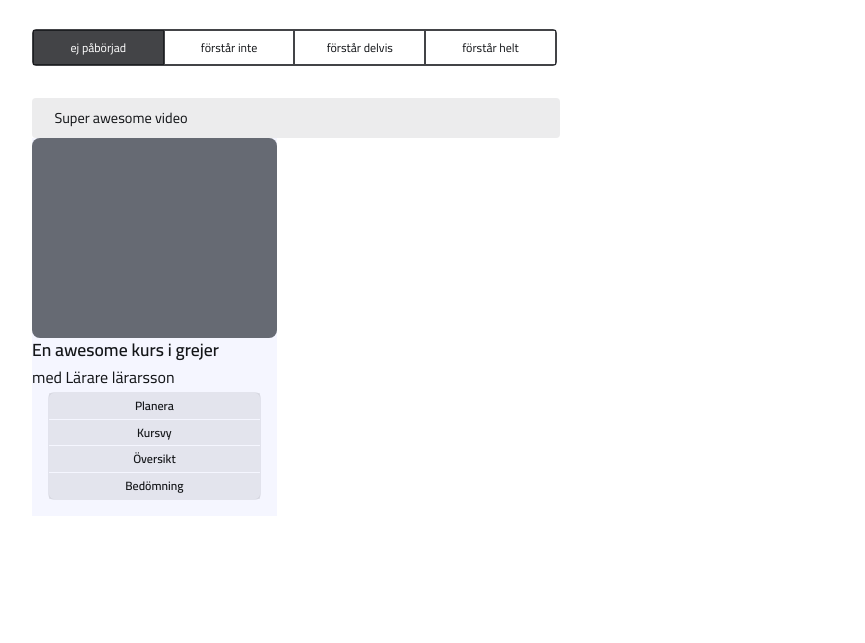
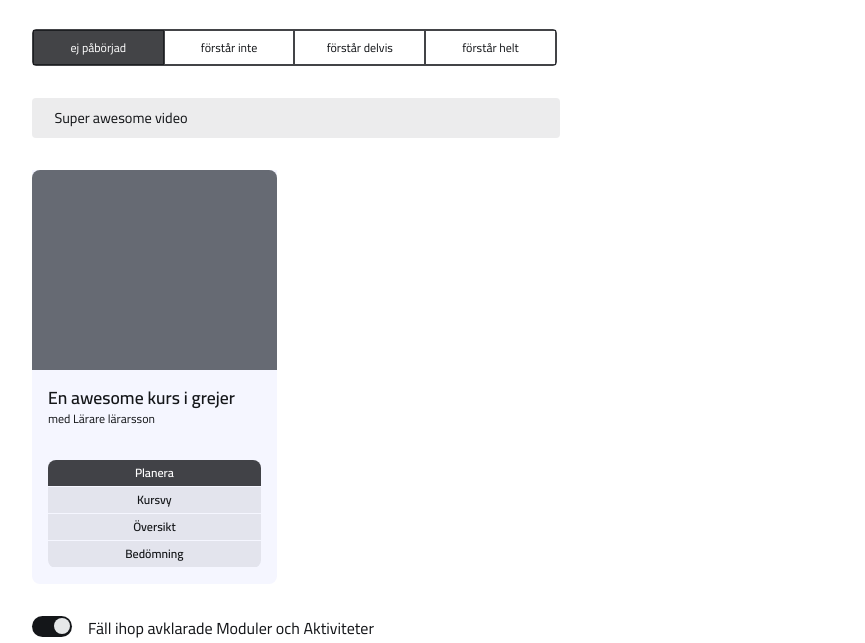
Before and after one commit to fabiolapoblete/component-excercise, a plain HTML site: page index.html in a window 1280 px wide. Shown: the part 277-920 px from the top of the page, without its empty margins (8-873 px from the left). Before the commit the page ends 880 px from the top, so only its background shows below. Drawn offline with Linux system fonts and the light colour scheme; some icons are missing.

Commit message:
toggle-done

```diff
--- a/index.html
+++ b/index.html
@@ -68,15 +68,28 @@
 
       <div class="course-card">
         <figure class="course-card__figure"></figure>
-        <h4>En awesome kurs i grejer</h4>
-        <figcaption class="course-card__figcaption">
-          med Lärare lärarsson
-        </figcaption>
-        <section class="course-card__list">
-          <p class="option active">Planera</p>
-          <p class="option">Kursvy</p>
-          <p class="option">Översikt</p>
-          <p class="option">Bedömning</p>
+        <section class="main">
+          <section class="course-card__info">
+            <h4>En awesome kurs i grejer</h4>
+            <p>med Lärare lärarsson</p>
+          </section>
+          <section>
+            <ul class="course-card__list">
+              <li class="list__option--active">Planera</li>
+              <li class="list__option">Kursvy</li>
+              <li class="list__option">Översikt</li>
+              <li class="list__option">Bedömning</li>
+            </ul>
+          </section>
+        </section>
+      </div>
+
+      <div class="toggle-done">
+        <section class="toggle">
+          <div class="toggle__btn"></div>
+        </section>
+        <section class="toggle__text">
+          <p>Fäll ihop avklarade Moduler och Aktiviteter</p>
         </section>
       </div>
     </div>
--- a/style.css
+++ b/style.css
@@ -164,35 +164,78 @@ p {
 /*Link END*/
 
 /*Course card START*/
+    .course-card {
+        max-width: 15.3rem;
+        background-color: #F5F6FF;
+        border-bottom-left-radius: 0.5rem;
+        border-bottom-right-radius: 0.5rem;
+        margin-top: 2rem;
+    }
 
-.course-card {
-    max-width: 15.3rem;
-    background-color: #F5F6FF;
+    .course-card__figure {
+        min-height: 200px;
+        background-color: #666a73;
+        border-top-left-radius: 0.5rem;
+        border-top-right-radius: 0.5rem;
+    }
+
+    .main {
+        padding: 1rem;
+    }
+    .course-card__list {
+        list-style-type: none;
+        padding-left: 0;
+        text-align: center;
+        border-radius: 8px;
+        overflow: hidden;
+        margin-top: 2rem;
+    }
+
+    .list__option, .list__option--active {
+        font-weight: 600;
+        font-size: 12px;
+        line-height: 18px;
+        background-color: rgba(20, 22, 25, 0.08);
+        padding: 4px 0;
+        margin-bottom: 1px;
+    }
+
+    .list__option--active {
+        background-color: rgba(20, 22, 25, 0.8);
+        color: white;
+    }
+/*Course card END*/
+
+/*Toggle-done START*/
+
+.toggle-done {
+    margin-top: 2rem;
     display: flex;
-    flex-direction: column;
+    gap: 1rem;
 }
-.course-card__figure {
-    width: 100%;
-    height: 12.5rem;
-    background-color: #666A73;
-    border-radius: 0.5rem;
+.toggle {
+    width: 2.5rem;
+    height: 1.3rem;
+    background-color: #141619;
+    border-radius: 2.5rem;
+    display: flex;
+    justify-content: flex-end;
+    align-items: center;
+    padding: 2px;
 }
 
-.option {
-    font-weight: 600;
-    background-color: rgba(20, 22, 25, 0.08);
-    padding: 4px 0;
-}
-.course-card__list {
-    width: 13.3rem;
-    border: 1px solid rgba(20, 22, 25, 0.08);
-    border-radius: 6px;
-    align-self: center;
-    text-align: center;
-    display: flex;
-    flex-direction: column;
-    gap: 1px;
-    margin-bottom: 1rem;
+.toggle__btn {
+    width: 1rem;
+    height: 1rem;
+    background-color: rgba(243, 245, 246, 0.94);
+    border-radius: 50%;
 }
 
-/*Course card END*/
+.toggle__text p {
+    font-size: 16px;
+    font-weight: 400;
+    line-height: 25.6px;
+}
+
+
+/*Toggle-done END*/
```
